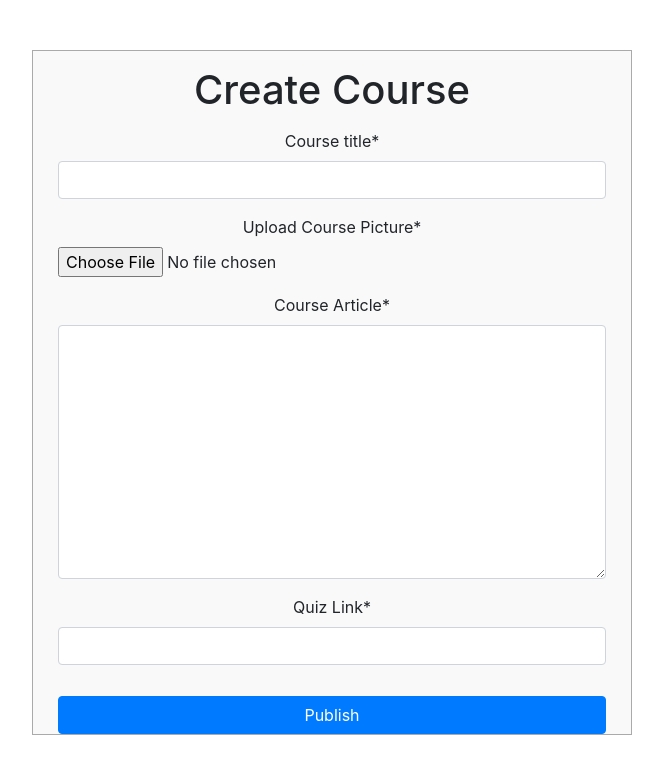
After one commit to Nahid2194/ElearningProject, a Django app: page /course/create_course/ in a window 1280 px wide. The commit adds this page. Shown: the top 774 px of the page, without its empty margins (308-971 px from the left). Run offline with Django 3.2, Linux system fonts and the light colour scheme; a user stored in the database is signed in; some libraries are stand-ins or nearby versions.

Commit message:
teacher create a course

```diff
--- a/Course_App/forms.py
+++ b/Course_App/forms.py
@@ -1,5 +1,5 @@
 from django import forms
-from .models import ReplyQuestion, Question
+from .models import ReplyQuestion, Question, Course
 
 
 class QuestionForm(forms.ModelForm):
@@ -12,3 +12,9 @@ class ReplyForm(forms.ModelForm):
     class Meta:
         model = ReplyQuestion
         fields = ['reply']
+
+
+class CourseForm(forms.ModelForm):
+    class Meta:
+        model = Course
+        fields = ['course_title', 'course_picture', 'article', 'quiz_link', ]
--- a/Course_App/urls.py
+++ b/Course_App/urls.py
@@ -1,8 +1,7 @@
 from django.contrib import admin
 from django.urls import path, include
-
+from Course_App import views
 app_name = 'Course_App'
 urlpatterns = [
-
-
+    path('create_course/', views.create_course, name='create_course')
 ]
--- a/Course_App/views.py
+++ b/Course_App/views.py
@@ -1,3 +1,24 @@
-from django.shortcuts import render
+from django.shortcuts import render, HttpResponseRedirect, HttpResponse
+from django.contrib.auth.decorators import login_required
+from django.views.generic import CreateView, ListView, TemplateView
+from django.contrib.auth.mixins import LoginRequiredMixin
+from django.urls import reverse
+import uuid
+from django.utils.text import slugify
+from Login_App.models import Teacher, Student
+from .models import Course, Question, ReplyQuestion
+from .forms import ReplyForm, QuestionForm, CourseForm
 
 # Create your views here.
+
+
+def homepage(request):
+    courses = Course.objects.all()
+    return render(request, 'home.html', context={'courses': courses})
+
+
+@login_required
+def create_course(request):
+    form = CourseForm()
+
+    return render(request, 'Course_App/create_course.html', context={'form': form})
--- a/ElearningProject/urls.py
+++ b/ElearningProject/urls.py
@@ -1,6 +1,6 @@
 from django.contrib import admin
 from django.urls import path, include
-from Login_App import views
+from Course_App import views
 # To show media files
 from django.conf import settings
 from django.contrib.staticfiles.urls import static, staticfiles_urlpatterns
--- a/Login_App/views.py
+++ b/Login_App/views.py
@@ -6,10 +6,6 @@ from django.contrib.auth.decorators import login_required
 from .models import Teacher, Student
 from .forms import LoginForm, SignupForm, StudentEditForm, TeacherEditForm
 # Create your views here.
-
-
-def homepage(request):
-    return render(request, 'home.html', context={})
 
 
 def teacher_login(request):
--- /dev/null
+++ b/templates/Course_App/create_course.html
@@ -0,0 +1,66 @@
+{% extends 'base.html' %}
+{% load static %}
+{% load crispy_forms_tags %}
+{% block title_block %} Login {% endblock %}
+{% block css_block %}
+<style>
+    .login {
+        background-color: #f9f9f9;
+        border: 1px solid #aaa;
+        width: 600px;
+        height: auto;
+        text-align: center;
+        margin-top: 50px;
+        margin-bottom: 50px;
+    }
+
+    .text {
+        margin-top: 15px;
+        margin-bottom: 15px;
+    }
+
+    .form {
+        margin-left: 25px;
+        margin-right: 25px;
+    }
+
+    .button {
+        width: 100%;
+        margin-top: 15px;
+    }
+
+    .signup {
+        margin-left: 25px;
+        margin-right: 25px;
+        height: 50px;
+        margin-top: 20px;
+        text-align: center;
+        font-size: 20px;
+    }
+
+    .signup a {
+        color: red;
+    }
+</style>
+{% endblock %}
+
+
+
+
+{% block body_block %}
+<center>
+    <div class="login">
+        <h1 class="text">Create Course</h1>
+
+        <form action="" method="POST" class="form">
+            {{ form | crispy }}
+            {% csrf_token %}
+            <button type="submit" class="btn btn-primary button">Publish</button>
+        </form>
+
+    </div>
+</center>
+
+
+
+{% endblock %}
```
Also changed, not shown: templates/Login_App/profile.html (+7 -2 lines), templates/navbar.html (+27 -21 lines), db.sqlite3, media/profile_pic/nahid1.jpg (added).
